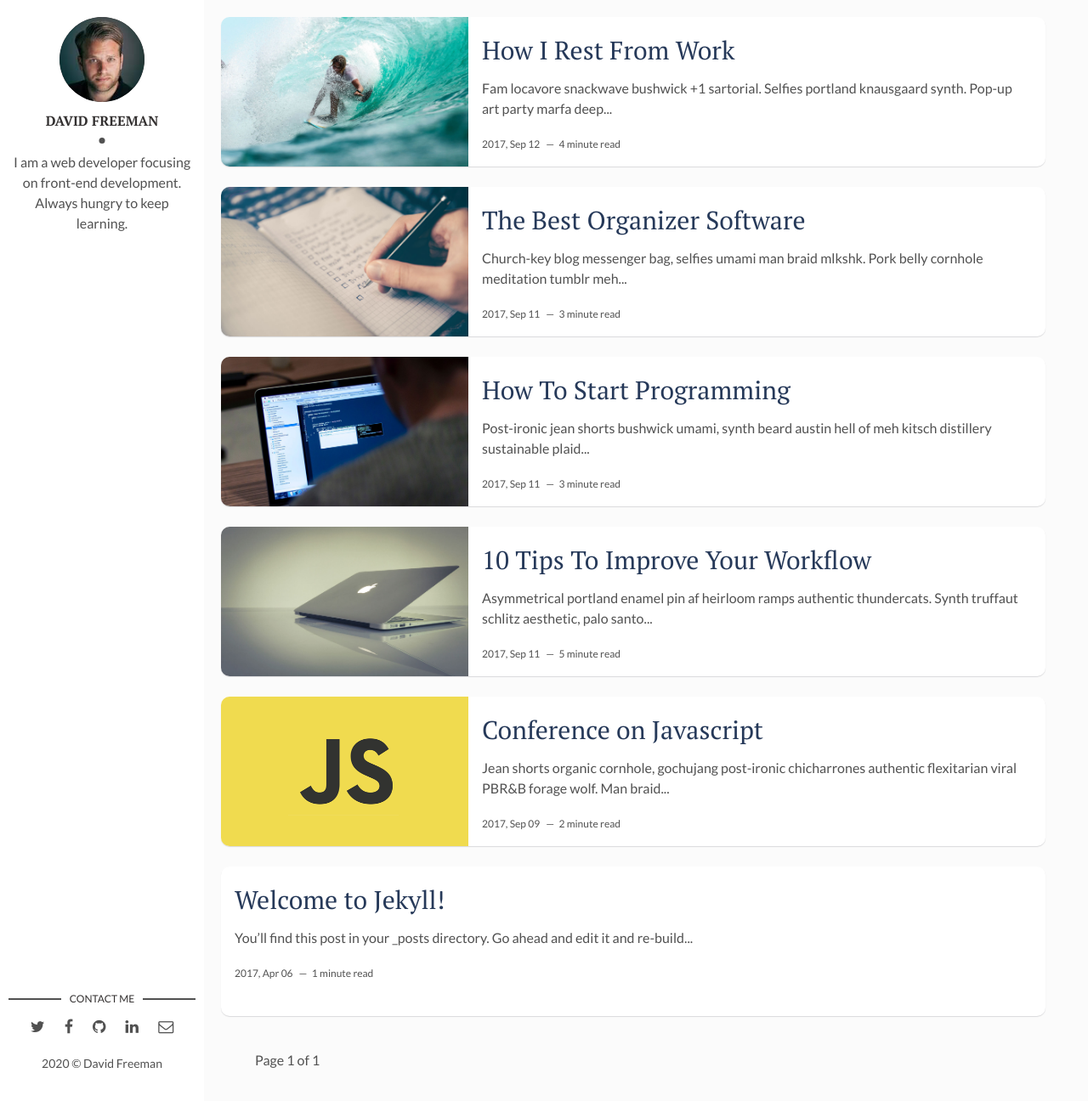
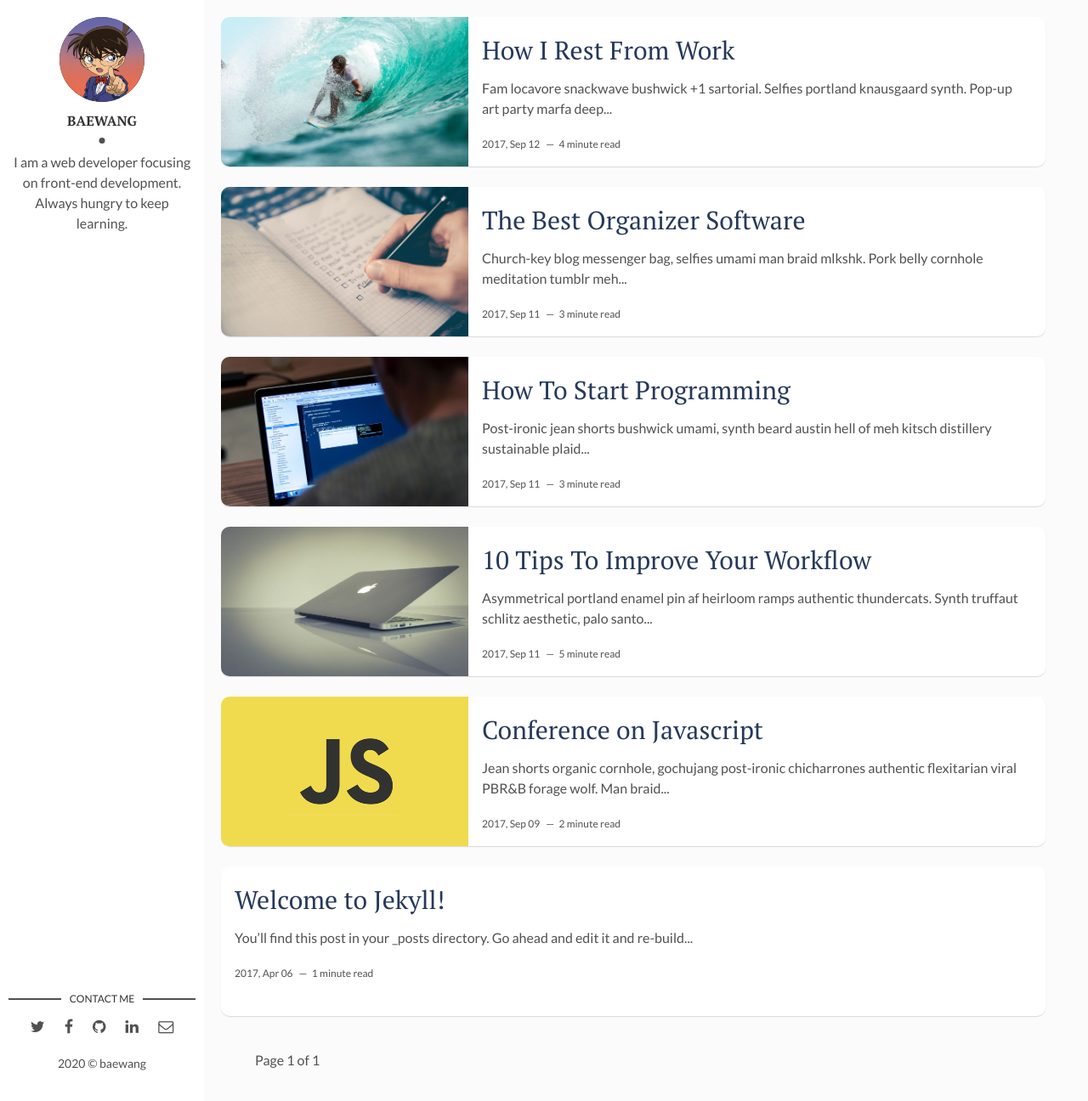
Before and after one commit to baewang/baewang.github.io, a Jekyll site: the page built from index.html, in a window 1280 px wide and 1296 px high. Shown: the whole window at 85% size. Built offline with Jekyll 4.4.1, drawn with Linux system fonts in a browser that asks for light colours; the list of posts is cut into pages by our own code.

Commit message:
fix my profile

```diff
--- a/_config.yml
+++ b/_config.yml
@@ -1,4 +1,4 @@
-title: Hello, world! I'm David Freeman
+title: Hello, world! I'm baewang
 description: > # this means to ignore newlines until "baseurl:"
   Write an awesome description for your new site here. You can edit this
   line in _config.yml. It will appear in your document head meta (for
@@ -9,14 +9,14 @@ url: "https://baewang.github.io" # the base hostname & protocol for your site, e
 site-twitter: #if your site has a twitter account, enter it here
 
 # Author Settings
-author: David Freeman # add your name
-author-img: david-freeman.jpg # add your photo
+author: baewang # add your name
+author-img: conan.jpg # add your photo
 about-author: I am a web developer focusing on front-end development. Always hungry to keep learning. # add description
-social-twitter: # add your Twitter handle
-social-facebook: # add your Facebook handle
-social-github: baewang # add your Github handle
-social-linkedin: # add your Linkedin handle
-social-email: # add your Email address
+# social-twitter: # add your Twitter handle
+# social-facebook: # add your Facebook handle
+social-github: https://github.com/baewang # add your Github handle
+social-linkedin: https://www.linkedin.com/in/jiwon-bae-16a413178 # add your Linkedin handle
+social-email: bjiwon2005@gmail.com # add your Email address
 
 # Disqus
 discus-identifier: mr-brown # add your discus identifier
```
Also changed, not shown: assets/img/conan.jpg (added).
